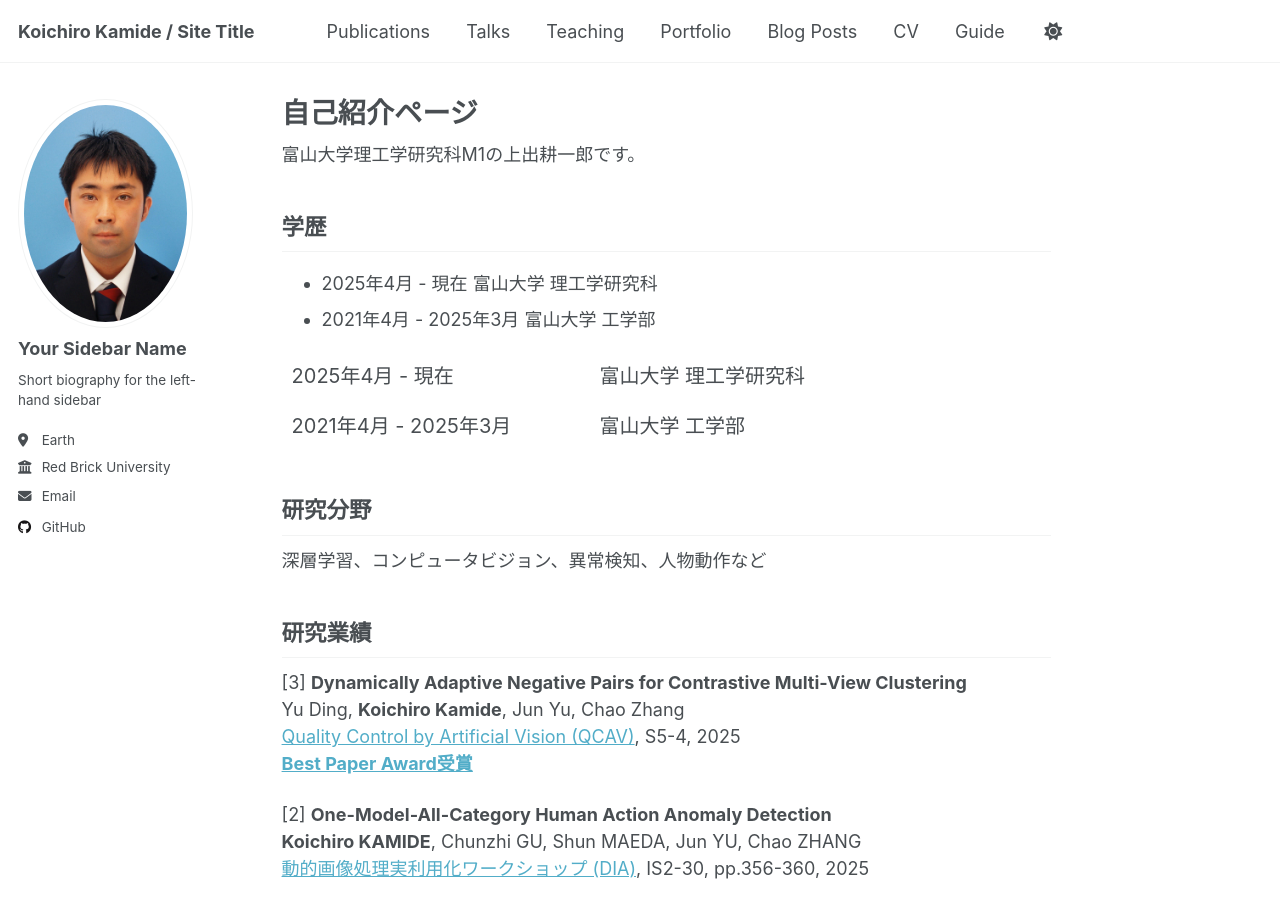
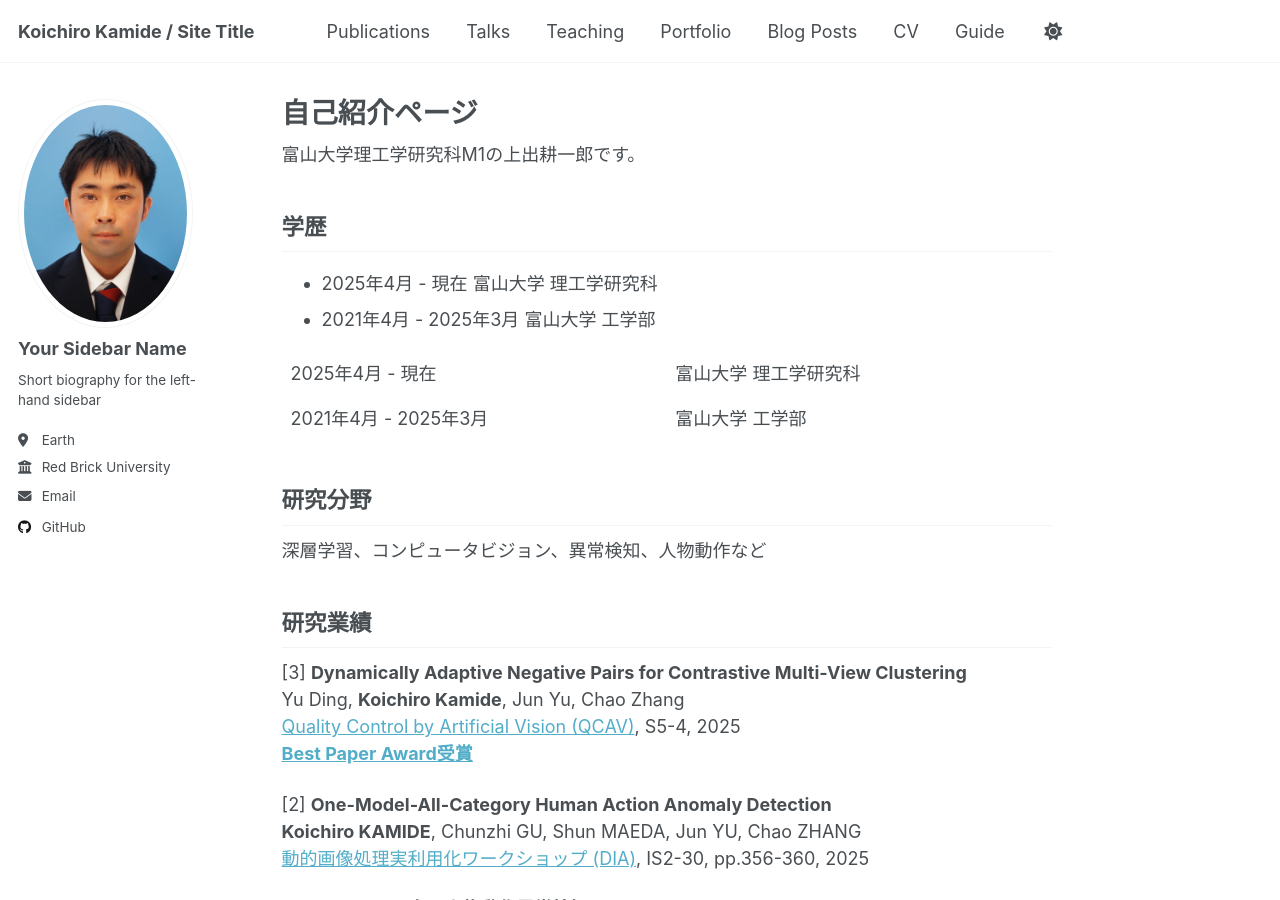
Before and after one commit to koichiro-kamide/koichiro-kamide.github.io, a Jekyll site: the page built from _pages/about.md, in a window 1280 px wide and 900 px high. Built offline with Jekyll 4.4.1, drawn with Linux system fonts in a browser that asks for light colours.

Commit message:
Update about.md

```diff
--- a/_pages/about.md
+++ b/_pages/about.md
@@ -11,14 +11,14 @@ redirect_from:
 ## 学歴
 * 2025年4月 - 現在 富山大学 理工学研究科
 * 2021年4月 - 2025年3月 富山大学 工学部
-<table style="width:100%; border-collapse: collapse; border: none; font-size: 20px;">
+<table style="width:100%; border-collapse: collapse; border: none; font-size: 18px;">
   <tr>
-    <td style="width:40%; vertical-align: top; border: none;">2025年4月 - 現在</td>
-    <td style="width:60%; vertical-align: top; border: none;">富山大学 理工学研究科</td>
+    <td style="width:50%; vertical-align: top; border: none;">2025年4月 - 現在</td>
+    <td style="width:50%; vertical-align: top; border: none;">富山大学 理工学研究科</td>
   </tr>
   <tr>
-    <td style="width:40%; vertical-align: top; border: none;">2021年4月 - 2025年3月</td>
-    <td style="width:60%; vertical-align: top; border: none;">富山大学 工学部</td>
+    <td style="width:50%; vertical-align: top; border: none;">2021年4月 - 2025年3月</td>
+    <td style="width:50%; vertical-align: top; border: none;">富山大学 工学部</td>
   </tr>
 </table>
 
```
